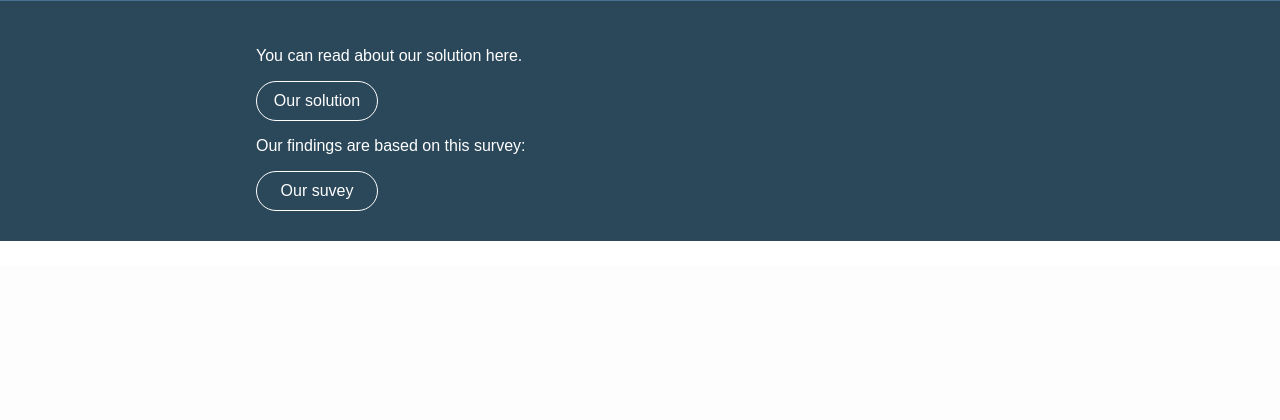
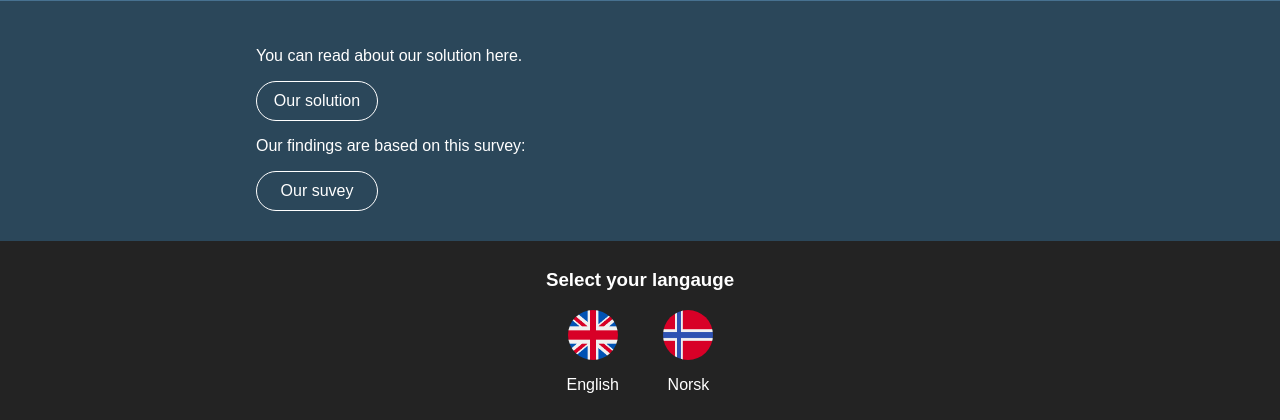
Before and after one commit to Webprosjekt-Hioa/shub, a PHP site: page /page/en/problem.html in a window 1280 px wide. Shown: the part 4778-5198 px from the top of the page. Before the commit the page ends 5019 px from the top, so only its background shows below. Run offline with PHP 8.4, Linux system fonts and the light colour scheme.

Commit message:
Minor tweaks, added footer to all pages ;)

```diff
--- a/article.css
+++ b/article.css
@@ -174,7 +174,7 @@ nav {
     /*background-color: purple;*/
     margin-left: auto;
     margin-right: auto;
-    margin-bottom: 25px;
+    /*margin-bottom: 25px;*/
 
 }
 
--- /dev/null
+++ b/footer.css
@@ -0,0 +1,31 @@
+.footer-lang-a-p
+{
+    display: block; margin-top: auto; margin-bottom: auto; padding: 0px 5px;
+}
+
+.round-flags
+{
+    overflow: hidden;
+    height: 50px;
+    width: 50px;
+    border-radius: 50%;
+}
+
+footer
+{
+    padding: 0px 10px;
+    /*position: absolute;
+    top: calc(100vh - 75.5px);*/
+}
+
+.langauge-headline
+{
+    text-align: center;
+}
+
+.language-flag-wrapper
+{
+    display: inline-block;
+    margin: 0px 20px;
+    text-decoration: none;
+}
--- a/page/en/index.html
+++ b/page/en/index.html
@@ -4,6 +4,7 @@
         <meta charset="utf-8">
         <!--<meta http-equiv="refresh" content="1">-->
         <meta name="viewport" content="width=device-width, initial-scale=1">
+        <link href="..\..\footer.css" rel="stylesheet" type="text/css">
         <link href="..\..\core.css" rel="stylesheet" type="text/css">
         <link href="..\..\mcolor.css" rel="stylesheet" type="text/css" id="style-default">
         <link disabled="" href="..\..\colorH.css" rel="stylesheet" type="text/css" id="style-contrast">
--- a/page/en/problem.html
+++ b/page/en/problem.html
@@ -4,6 +4,7 @@
         <meta charset="utf-8">
         <!--<meta http-equiv="refresh" content="1">-->
         <meta name="viewport" content="width=device-width, initial-scale=1">
+        <link href="..\..\footer.css" rel="stylesheet" type="text/css">
         <link href="..\..\article.css" rel="stylesheet" type="text/css">
         <link href="..\..\pcolor.css" rel="stylesheet" type="text/css" id="style-default">
         <link disabled="" href="..\..\colorH.css" rel="stylesheet" type="text/css" id="style-contrast">
@@ -173,7 +174,27 @@
             </div>
         </div>
 
+        <footer>
+                <div style="padding: 10px 0px 10px 0px;">
+                    <h3 class="langauge-headline">Select your langauge</h3>
+                    <div style="margin-left: auto; margin-right: auto; text-align: center;">
+                    <a href="..\en" class="language-flag-wrapper">
+                        <div>
+                            <img class="round-flags" src="..\..\res\img\en.png" alt="The flag og The United Kingdom" />
+                            <p>English</p>
+                        </div>
+                    </a>
+                    <a href="..\no" class="language-flag-wrapper">
+                        <div>
+                            <img class="round-flags" src="..\..\res\img\no.png" alt="The flag of Norway" />
+                            <p>Norsk</p>
+                        </div>
+                    </a>
 
+                    </div>
+                </div>
+
+            </footer>
 
     </body>
 </html>
--- a/page/no/index.html
+++ b/page/no/index.html
@@ -4,6 +4,7 @@
         <meta charset="utf-8">
         <!--<meta http-equiv="refresh" content="1">-->
         <meta name="viewport" content="width=device-width, initial-scale=1">
+        <link href="..\..\footer.css" rel="stylesheet" type="text/css">
         <link href="..\..\core.css" rel="stylesheet" type="text/css">
         <link href="..\..\mcolor.css" rel="stylesheet" type="text/css" id="style-default">
         <link disabled="" href="..\..\colorH.css" rel="stylesheet" type="text/css" id="style-contrast">
--- a/pcolor.css
+++ b/pcolor.css
@@ -86,6 +86,21 @@ nav
 
 }
 
+footer
+{
+    background-color: rgb(35,35,35);
+}
+
+.langauge-headline
+{
+    color: white;
+}
+
+.language-flag-wrapper
+{
+    color: white;
+}
+
 @media screen and (max-width: 687px)
 {
     nav {
```
Also changed, not shown: core.css (+0 -33 lines), page/en/solution.html (+21 -0 lines), page/no/problem.html (+50 -0 lines), page/no/solution.html (+50 -0 lines).
